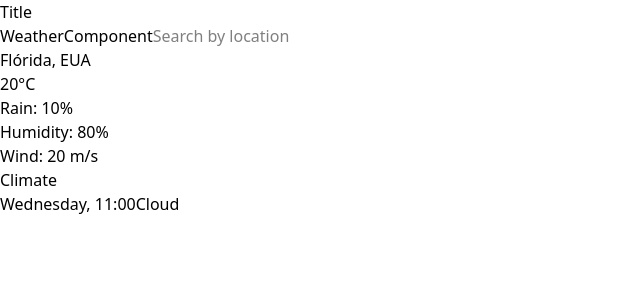
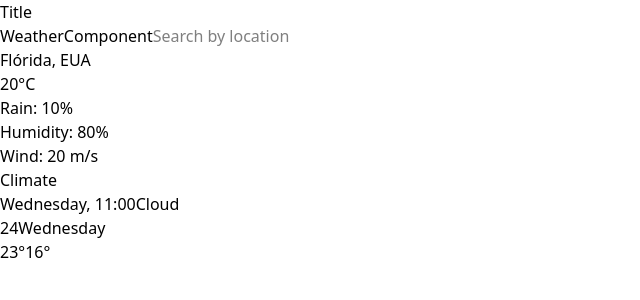
Before and after one commit to allangdasilva/react-weather-app, a React (Vite) app: page / in a window 1280 px wide. Shown: the top 300 px of the page, without its empty margins (0-640 px from the left). Built offline with nearby package versions, Linux system fonts and the light colour scheme.

Commit message:
Criar pattern de composição para WeekCard

```diff
--- a/src/components/layout/WeatherComponent.tsx
+++ b/src/components/layout/WeatherComponent.tsx
@@ -1,4 +1,5 @@
 import { MainCard } from "../patterns/MainCard";
+import { WeekCard } from "../patterns/WeekCard";
 import SearchBar from "../ui/SearchBar";
 import TextBody from "../ui/TextBody";
 
@@ -21,6 +22,12 @@ const WeatherComponent = () => {
         <MainCard.Title />
         <MainCard.CurrentDay />
       </MainCard.Root>
+      <WeekCard.Root>
+        <WeekCard.Day />
+        <WeekCard.WeekDay />
+        <WeekCard.Image />
+        <WeekCard.Celsius />
+      </WeekCard.Root>
     </div>
   );
 };
--- /dev/null
+++ b/src/components/patterns/WeekCard/WeekCardCelsius.tsx
@@ -0,0 +1,10 @@
+const WeekCardCelsius = () => {
+  return (
+    <div>
+      <span>23°</span>
+      <span>16°</span>
+    </div>
+  );
+};
+
+export default WeekCardCelsius;
--- /dev/null
+++ b/src/components/patterns/WeekCard/WeekCardDay.tsx
@@ -0,0 +1,5 @@
+const WeekCardDay = () => {
+  return <span>24</span>;
+};
+
+export default WeekCardDay;
--- /dev/null
+++ b/src/components/patterns/WeekCard/WeekCardImage.tsx
@@ -0,0 +1,9 @@
+const WeekCardImage = () => {
+  return (
+    <div>
+      <img src="" alt="" />
+    </div>
+  );
+};
+
+export default WeekCardImage;
--- /dev/null
+++ b/src/components/patterns/WeekCard/WeekCardRoot.tsx
@@ -0,0 +1,9 @@
+interface WeekCardRootProps extends React.HTMLAttributes<HTMLDivElement> {
+  children: React.ReactNode;
+}
+
+const WeekCardRoot = ({ children }: WeekCardRootProps) => {
+  return <div>{children}</div>;
+};
+
+export default WeekCardRoot;
--- /dev/null
+++ b/src/components/patterns/WeekCard/WeekCardWeekDay.tsx
@@ -0,0 +1,5 @@
+const WeekCardWeekDay = () => {
+  return <span>Wednesday</span>;
+};
+
+export default WeekCardWeekDay;
--- /dev/null
+++ b/src/components/patterns/WeekCard/index.tsx
@@ -0,0 +1,13 @@
+import WeekCardCelsius from "./WeekCardCelsius";
+import WeekCardDay from "./WeekCardDay";
+import WeekCardImage from "./WeekCardImage";
+import WeekCardRoot from "./WeekCardRoot";
+import WeekCardWeekDay from "./WeekCardWeekDay";
+
+export const WeekCard = {
+  Root: WeekCardRoot,
+  Day: WeekCardDay,
+  WeekDay: WeekCardWeekDay,
+  Image: WeekCardImage,
+  Celsius: WeekCardCelsius,
+};
```
